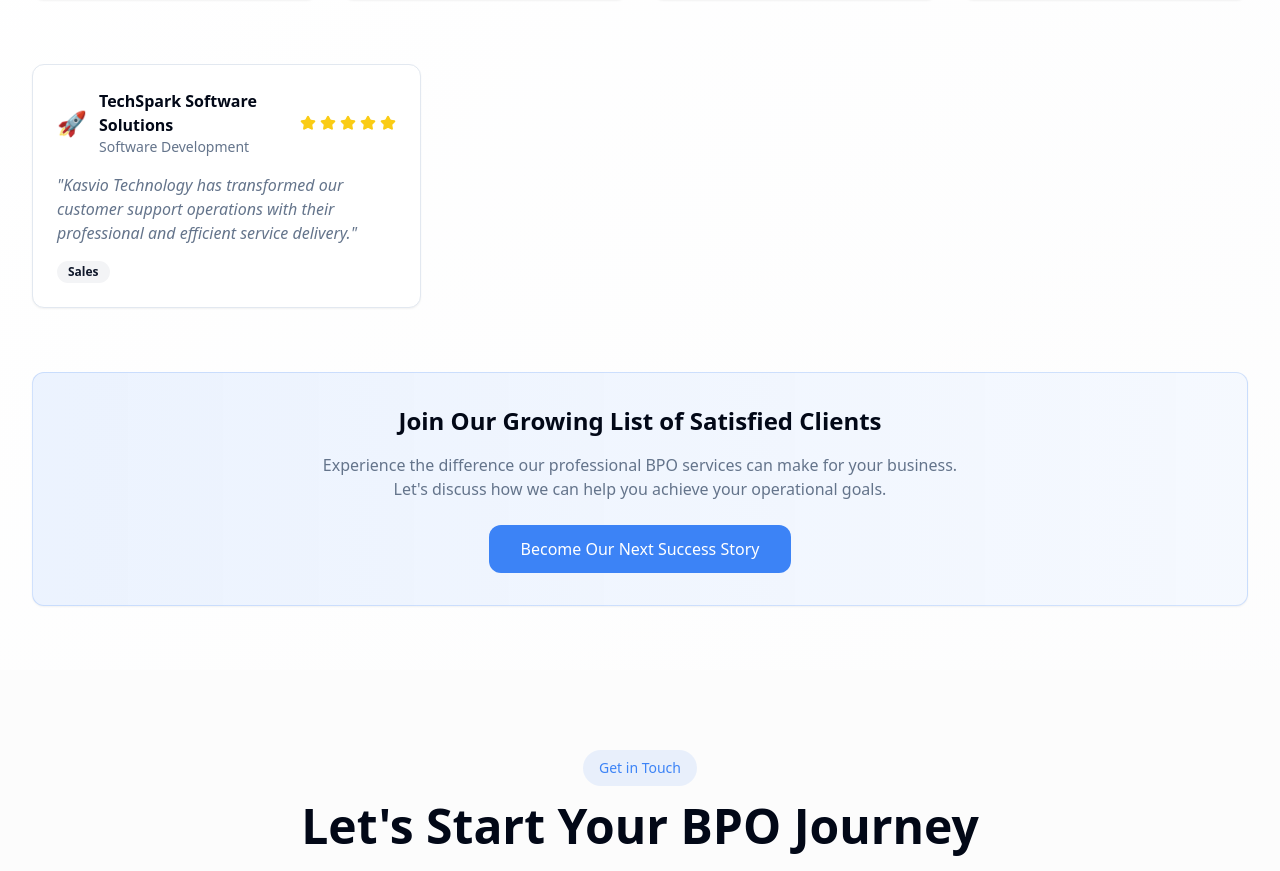
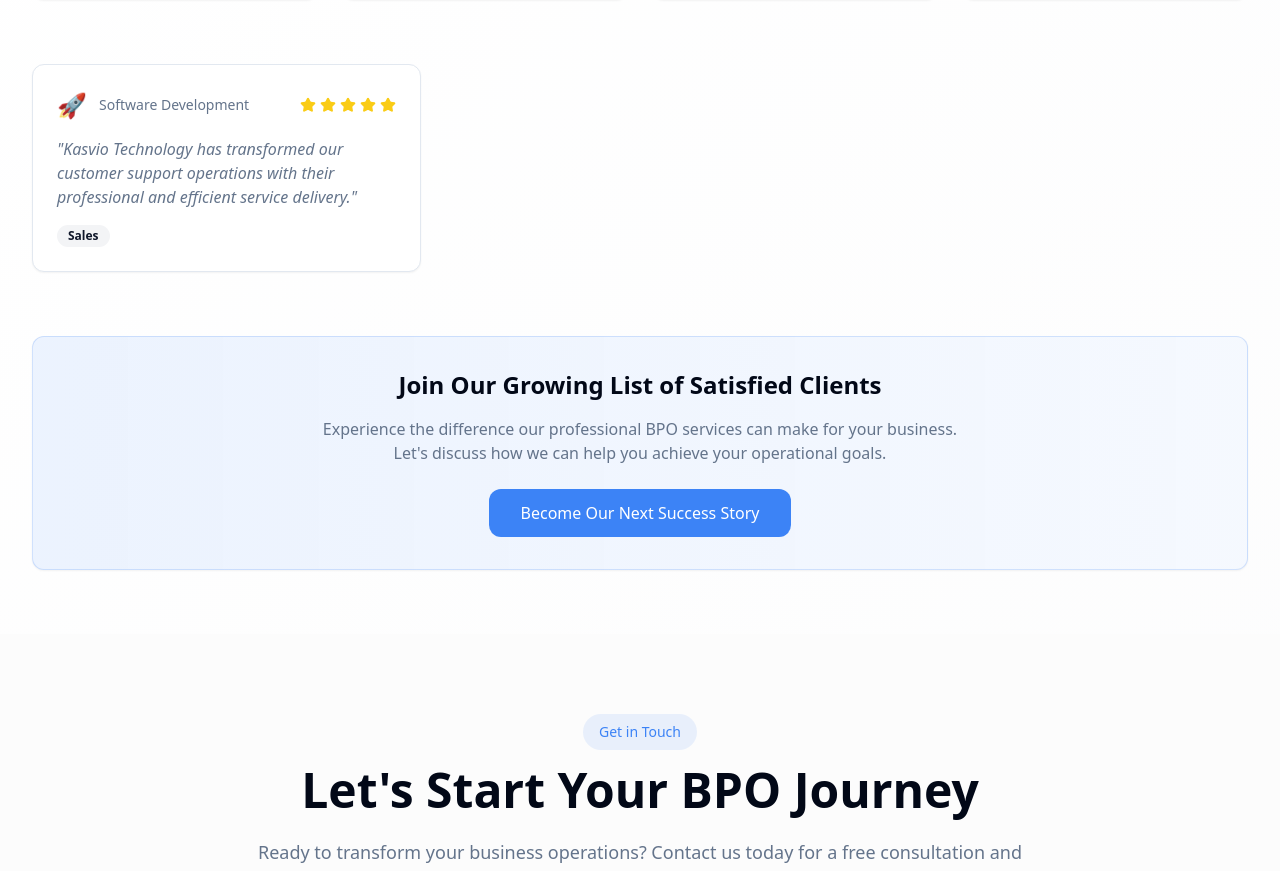
Before and after one commit to pranav6102001/kasvio-tech-spark, a React (Vite) app: page / in a window 1280 px wide. Shown: the part 3533-4404 px from the top of the page. Built offline with nearby package versions, Linux system fonts and the light colour scheme.

Commit message:
Remove client name

```diff
--- a/src/components/Clients.tsx
+++ b/src/components/Clients.tsx
@@ -5,7 +5,7 @@ import { Star, Users, Building2, Globe, TrendingUp } from "lucide-react";
 const Clients = () => {
   const clients = [
     {
-      name: "TechSpark Software Solutions",
+      name: "",
       industry: "Software Development",
       services: ["Sales"],
       testimonial: "Kasvio Technology has transformed our customer support operations with their professional and efficient service delivery.",
```
